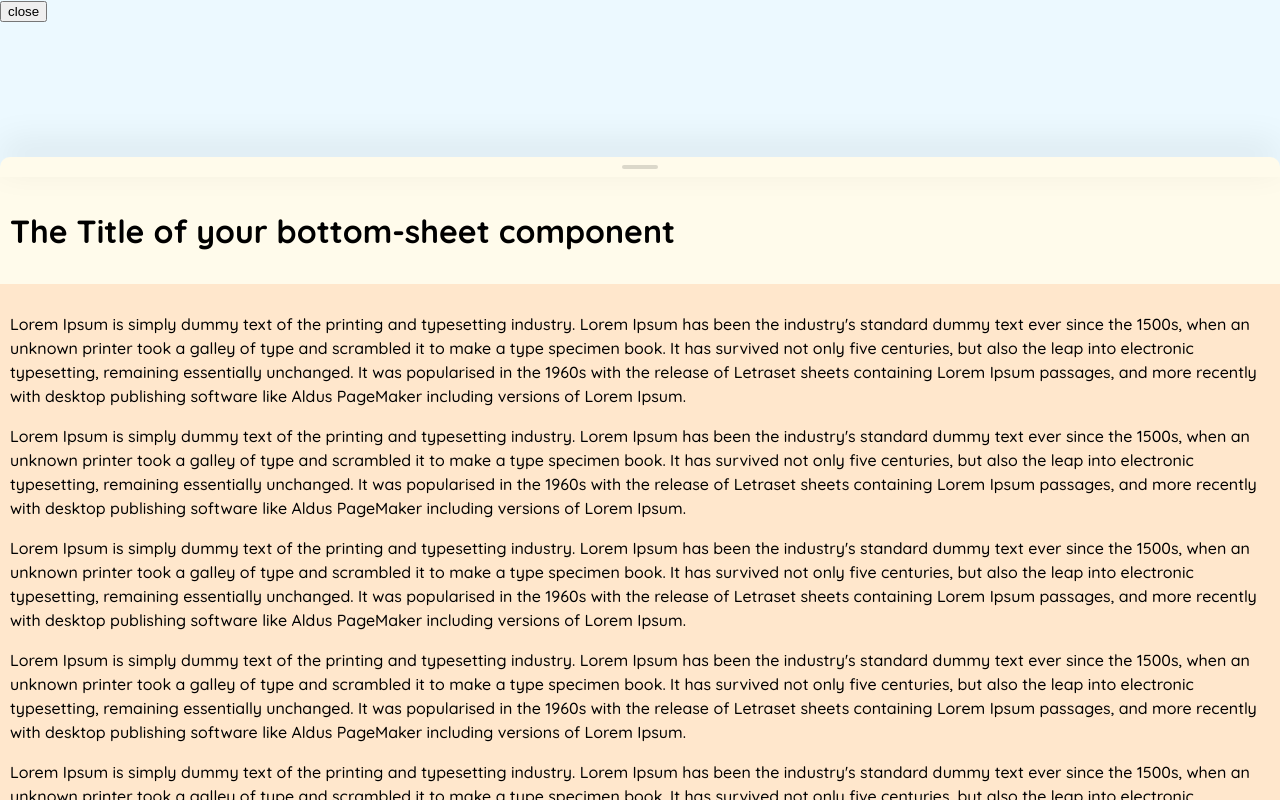
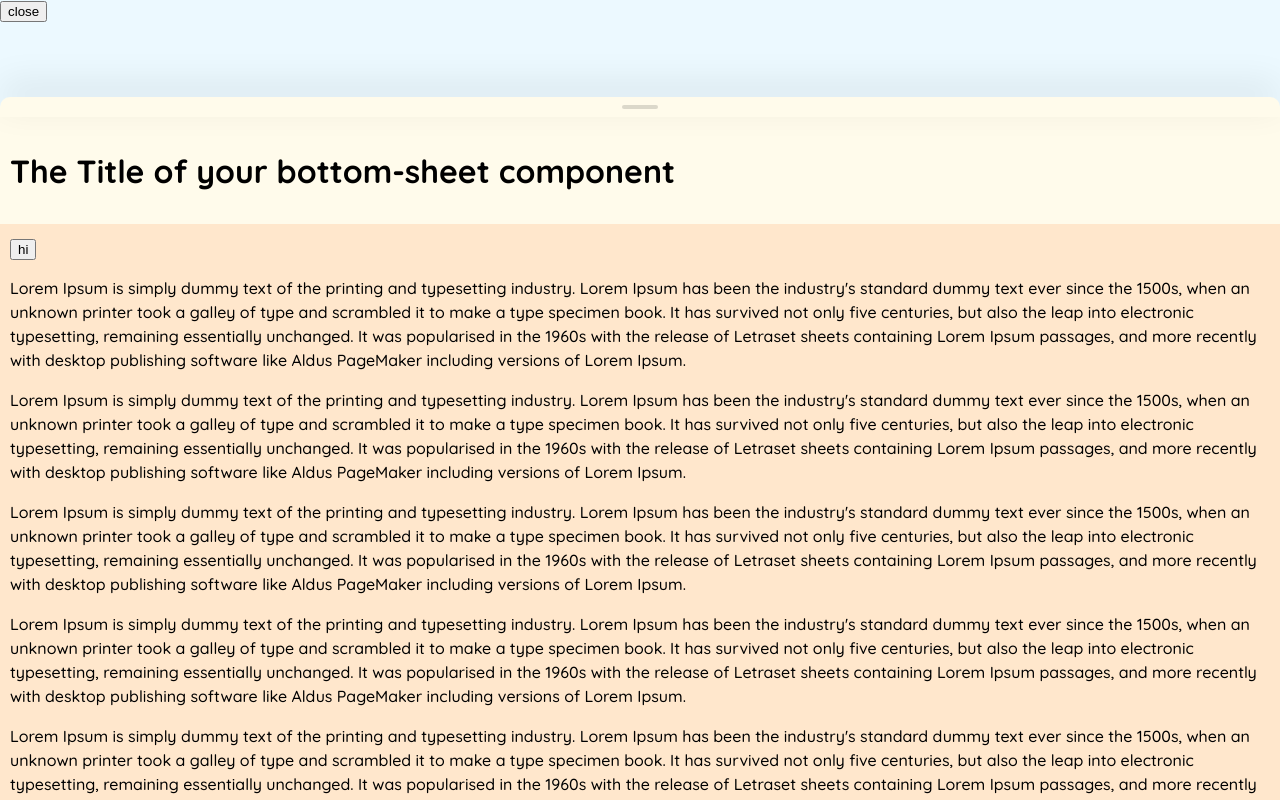
Before and after one commit to mhmd-sdghn/mottem-sheet, a React (Vite) app: page / in a window 1280 px wide. Built offline with nearby package versions, Linux system fonts and the light colour scheme.

Commit message:
[fix] no direction drag animation fixed

```diff
--- a/examples/FreeMode.tsx
+++ b/examples/FreeMode.tsx
@@ -22,7 +22,7 @@ function HeadMode() {
       </button>
       <BottomSheet isOpen={isOpen} setIsOpen={setOpen}>
         <Sheet
-          middlePhases={middlePhases}
+          phases={middlePhases}
           phaseActiveIndex={phaseActiveIndex}
           setPhaseActiveIndex={setPhaseActiveIndex}
         >
--- a/examples/HeadMode.tsx
+++ b/examples/HeadMode.tsx
@@ -8,24 +8,21 @@ import {
   DragAreaEl,
 } from "@lib/index.ts";
 
+
 function HeadMode() {
   const [isOpen, setOpen] = useState(true);
-  const [phaseActiveIndex, setPhaseActiveIndex] = useState(1);
+  const [phaseActiveIndex, setPhaseActiveIndex] = useState(2);
 
   const middlePhases = [
     {
-      value: 0,
-    },
-    {
       value: 80,
-      offset: 180
     },
     {
       value: 100,
-      offsetUp: 180, // the yellow box height increases by 180px after phase index update
-      offsetDown: -180 // the yellow box height decreases by 180px after phase index update
+      offsetUp: 100
     }
   ];
+
 
   return (
     <div>
@@ -48,6 +45,7 @@ function HeadMode() {
           </SheetHead>
           <SheetBody>
             <Body>
+              <button>hi</button>
               <p>
                 Lorem Ipsum is simply dummy text of the printing and typesetting
                 industry. Lorem Ipsum has been the industry's standard dummy
--- a/lib/components/Sheet/Sheet.tsx
+++ b/lib/components/Sheet/Sheet.tsx
@@ -267,14 +267,14 @@ export default function Sheet(props: SheetProps) {
               animate(newY)
             }
           }
-        } else {
+        } else if (finalDirection) {
           // return to current phases
 
           const offset = (finalDirection === FinalAnimDirection.DOWN ? phases[props.phaseActiveIndex]?.offsetDown : phases[props.phaseActiveIndex]?.offsetUp) || 0;
 
           newY =
             ((vh * switchPhaseTo(getNextIndex(PhaseTargetDirections.CURRENT))) / 100) * -1 +
-            headH + offset;
+            headH ;
 
           if (newY > 0) newY = 0;
 
--- a/lib/hooks/useInit.ts
+++ b/lib/hooks/useInit.ts
@@ -15,6 +15,8 @@ interface Props {
   initWithNoAnimation?: boolean;
 }
 
+
+let first_mounted = true
 export default function useInit({
   phases,
   phaseActiveIndex,
@@ -34,7 +36,9 @@ export default function useInit({
 
   useEffect(() => {
     if (document.querySelector('[data-is-interactive=true]')) return;
-    api.start(getInitAnimationConfig(vh, initWithNoAnimation, !!headRef.current, newY));
+    console.log('salam init');
+    api.start(getInitAnimationConfig(vh, initWithNoAnimation, !!headRef.current, newY, first_mounted));
+    first_mounted= false
   }, [vh, api, phaseActiveIndex, headRef, phases.length]);
 
   return { vh, style, api };
--- a/lib/utils/getInitAnimationConfig.ts
+++ b/lib/utils/getInitAnimationConfig.ts
@@ -1,13 +1,13 @@
 
 
-const getInitAnimationConfig = (viewHeight: number, initWithNoAnimation: boolean, hasHeader: boolean, newY: number) =>
+const getInitAnimationConfig = (viewHeight: number, initWithNoAnimation: boolean, hasHeader: boolean, newY: number, first_mount: boolean) =>
   initWithNoAnimation ? {
       y: newY,
       immediate: true,
     }
     : {
       from : {
-        y: hasHeader ? viewHeight : 0
+        y: hasHeader && first_mount ? viewHeight : !first_mount ? null : 0
       },
       to: {
         y: newY,
```
